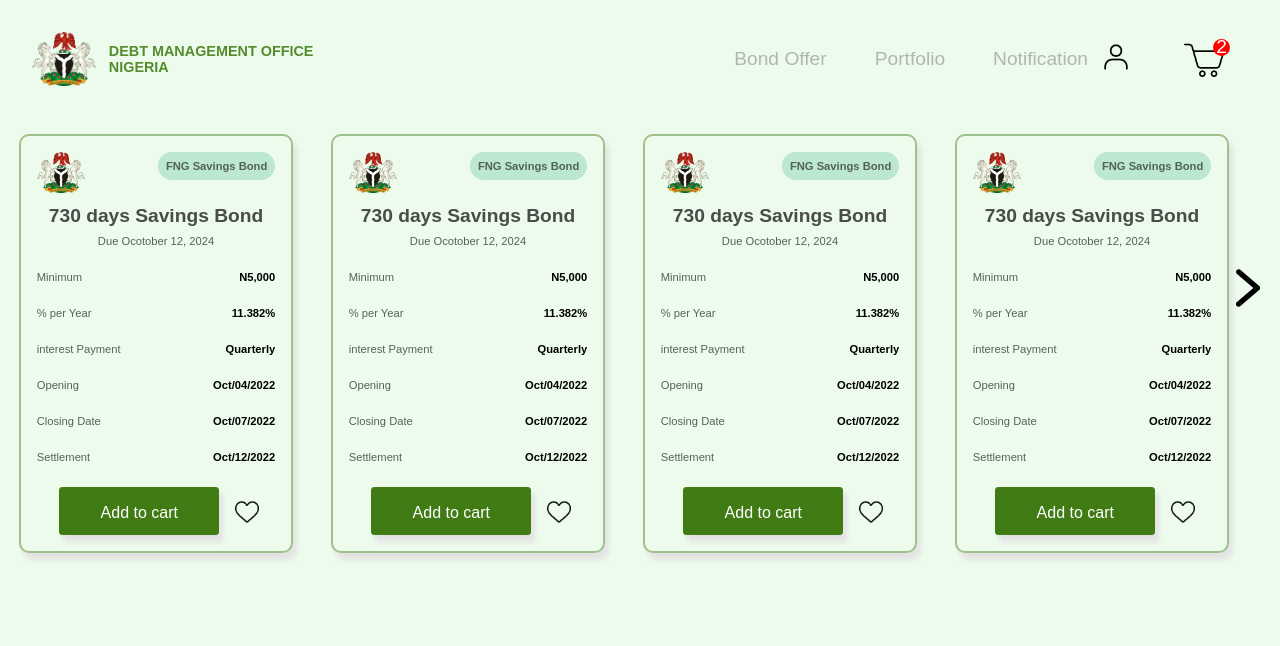
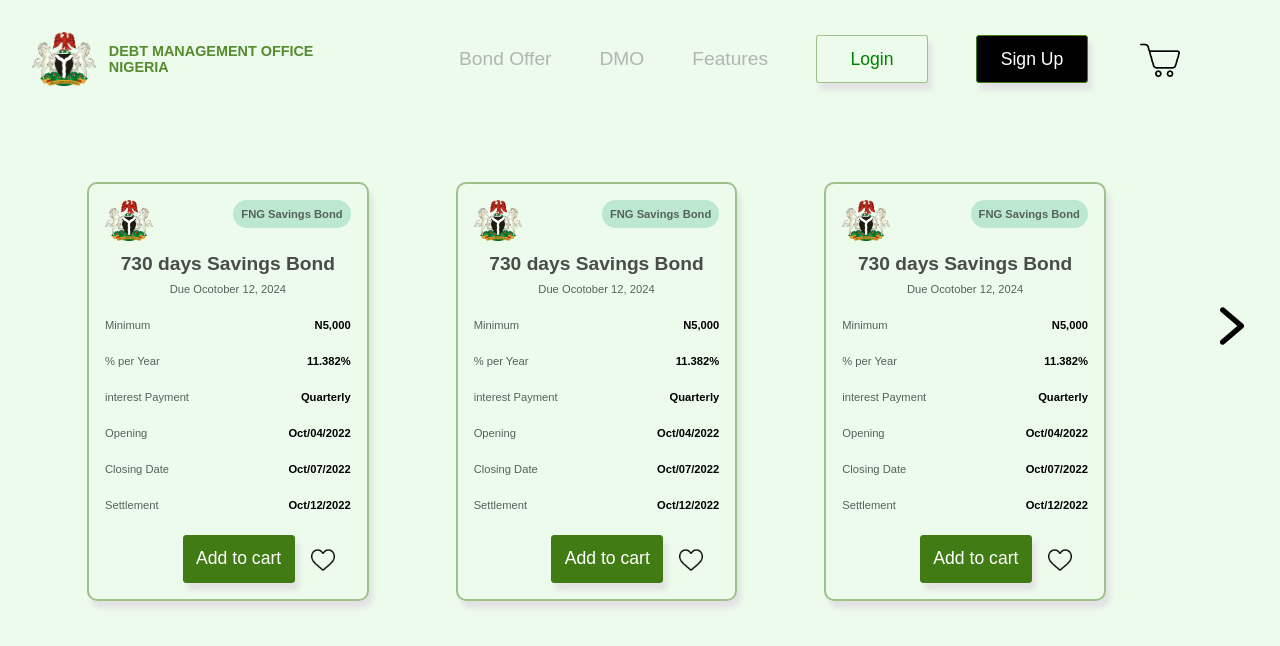
Before and after one commit to Cabraham1/-Hasob-task, a React (Create React App) app: page / in a window 1280 px wide. Shown: the top 646 px of the page. Built offline with nearby package versions, Linux system fonts and the light colour scheme.

Commit message:
finished desktop two

```diff
--- a/src/App.js
+++ b/src/App.js
@@ -1,9 +1,13 @@
 import DesktopOne from "./pages/Desktop1/DesktopOne/DesktopOne";
+import DesktopTwo from "./pages/Desktop2/DesktopTwo/DesktopTwo";
 
 function App() {
   return (
     <div>
-      <DesktopOne/>
+      {/* <DesktopOne /> */}
+      <DesktopTwo />
+
+
     </div>
   );
 }
--- /dev/null
+++ b/src/pages/Desktop2/DesktopTwo/DesktopTwo.jsx
@@ -0,0 +1,30 @@
+import React from "react";
+import Card from "../../../UI/cardUi/Card";
+import Header from "../Header/header";
+import CardHead from "../../../componets/card/Card";
+import RightArrow from "../../../assets/next.png"
+import "./DesktopTwo.css"
+
+const DesktopTwo = () => {
+  return (
+    <div>
+      <Header />
+      <div className="container-two">
+        <Card>
+          <CardHead />
+        </Card>
+        <Card>
+          <CardHead />
+        </Card>
+        <Card>
+          <CardHead />
+        </Card>
+        <a href="#">
+          <img src={RightArrow} alt="next" />
+        </a>
+      </div>
+    </div>
+  );
+};
+
+export default DesktopTwo;
--- /dev/null
+++ b/src/pages/Desktop2/Header/Header.css
@@ -0,0 +1,54 @@
+button {
+  width: 7rem;
+  font-size: 1.1rem;
+  padding: 2px;
+}
+
+.login {
+  border: 1px solid #96BB80e6;
+  color: green;
+  background-color: #ECFBEC;
+}
+
+.Signup {
+  color: white;
+  background-color: black;
+}
+
+.Signup:hover {
+  color: black;
+  background-color: white;
+}
+
+.login:hover {
+  color: #ECFBEC;
+  background-color: green;
+}
+
+.container-two {
+  position: relative;
+  margin-top: 3rem;
+  display: flex;
+  justify-content: space-evenly;
+}
+
+.container-two>a>img {
+  position: absolute;
+  top: 8rem;
+  right: 1rem;
+  width: 4rem;
+}
+
+@media only screen and (max-width: 600px) {
+  .container-two {
+    margin-top: 1rem;
+    margin-left: 6rem;
+    margin-bottom: 1rem;
+    display: flex;
+    flex-direction: column;
+  }
+
+  .container-two>a>img {
+    display: none;
+  }
+}
--- /dev/null
+++ b/src/pages/Desktop2/Header/header.jsx
@@ -0,0 +1,44 @@
+import React from 'react'
+import Coat from "../../../assets/pngaaa.com-2952375.png"
+import Cart from "../../../assets/trolley.png"
+import "./Header.css"
+
+
+const header = () => {
+  return (
+    <div className="header-container">
+      <a href="#" className="header-logo">
+        <img src={Coat} alt="coat of arm" className="coatofarm" />
+        <p>
+          DEBT MANAGEMENT OFFICE <br />
+          NIGERIA
+        </p>
+      </a>
+
+      <div className="header-nav">
+        <ul className="header-Items">
+          <li>
+            <a href="#">Bond Offer</a>
+          </li>
+
+          <li>
+            <a href="#">DMO</a>
+          </li>
+
+          <li>
+            <a href="#">Features</a>
+          </li>
+          <button className='login'>Login</button>
+          <button className='Signup'>Sign Up</button>
+        </ul>
+        <div className="header-icon">
+          <a href="#" className="cart">
+            <img src={Cart} alt="CartIcon" className="cart-icon" />
+          </a>
+        </div>
+      </div>
+    </div>
+  );
+}
+
+export default header
```
Also changed, not shown: src/pages/Desktop2/DesktopTwo/DesktopTwo.css (added), 1 other file (tests, documents, lock files or other folders).
